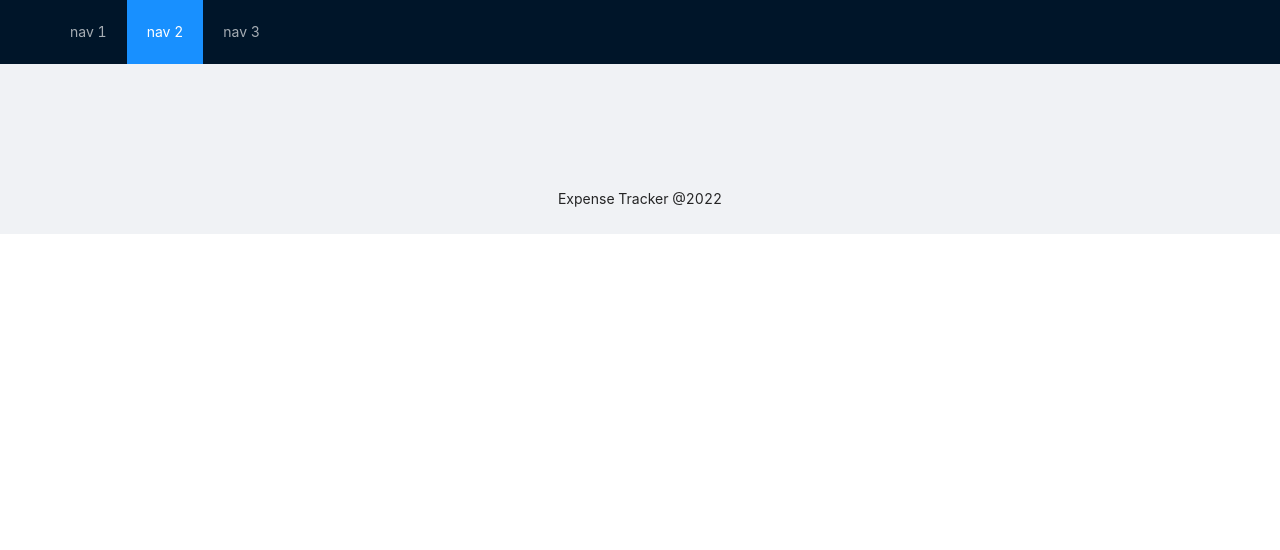
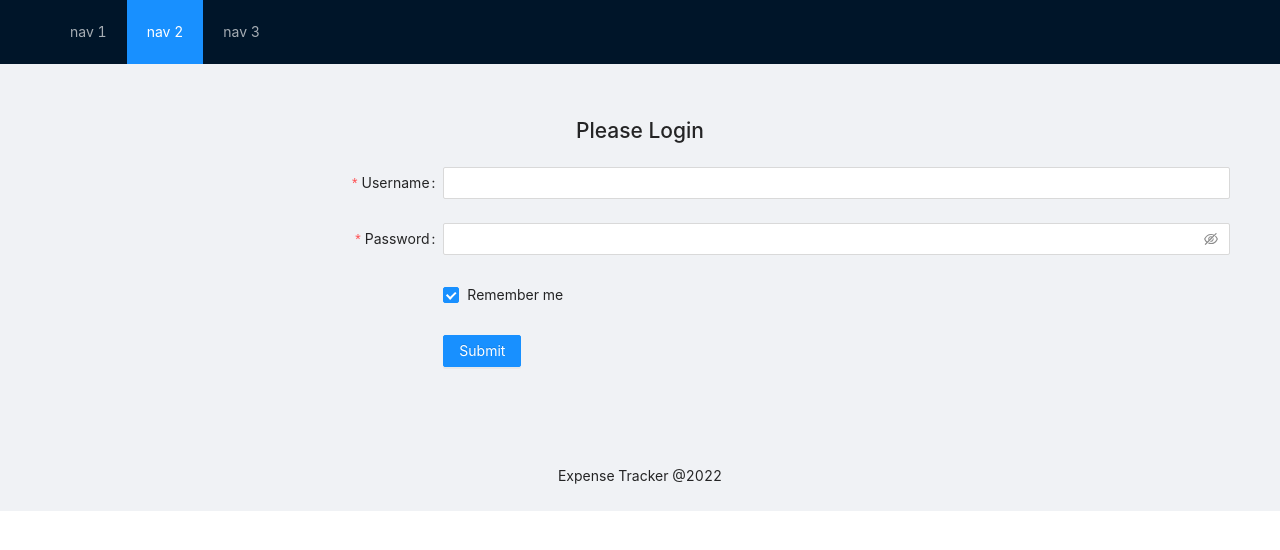
Before and after one commit to cihatsolak/expense-tracker, a React (Create React App) app: page /login in a window 1280 px wide. Shown: the top 550 px of the page. Built offline with nearby package versions, Linux system fonts and the light colour scheme.

Commit message:
Connect service to login page

```diff
--- a/src/App.tsx
+++ b/src/App.tsx
@@ -1,5 +1,6 @@
 import { Breadcrumb, Layout, Menu } from 'antd';
 import { Route, Routes } from 'react-router-dom';
+import SignIn from './components/SignIn';
 import SignUp from './components/SignUp';
 
 const { Header, Content, Footer } = Layout;
@@ -22,6 +23,7 @@ const App = () => {
       <Content className="site-layout" style={{ padding: '50px', marginTop: 64 }}>
         <Routes>
           <Route path="/register" element={<SignUp />} />
+          <Route path="/login" element={<SignIn />} />
         </Routes>
       </Content>
       <Footer style={{ textAlign: 'center' }}>
--- a/src/components/SignIn.tsx
+++ b/src/components/SignIn.tsx
@@ -1,14 +1,26 @@
-import { Button, Checkbox, Form, Input } from 'antd';
-import React from 'react';
+import { Button, Checkbox, Form, Input, Result } from 'antd';
+import { useLocation, useNavigate } from 'react-router-dom';
+import api from '../utils/api';
 import { showError } from '../utils/notification'
 
 const SignIn = () => {
-    const onFinish = (values: any) => {
+
+    const navigate = useNavigate();
+    const location: any = useLocation();
+
+    const onFinish = async (values: any) => {
         console.log('Success:', values);
+        try {
+            await api.post('/users/login', values);
+            navigate('/');
+        } catch (err: any) {
+            showError(err.response.data.errorMessage);
+        }
     };
 
     const onFinishFailed = (errorInfo: any) => {
         console.log('Failed:', errorInfo);
+        showError(errorInfo);
     };
 
     return (
@@ -21,6 +33,17 @@ const SignIn = () => {
             onFinishFailed={onFinishFailed}
             autoComplete="off"
         >
+            <h2 style={{ textAlign: 'center', marginBottom: 20 }}>Please Login</h2>
+            {
+                location?.state?.newSignUp && (
+                    <Result
+                        status="success"
+                        title="Yo successfully signed up!"
+                        subTitle="Please login using your credentials"
+                    />
+                )
+            }
+
             <Form.Item
                 label="Username"
                 name="username"
--- a/src/components/SignUp.tsx
+++ b/src/components/SignUp.tsx
@@ -24,7 +24,7 @@ const SignUp = () => {
     const onFinish = async (values: any) => {
         try {
             await api.post("/users/register", values);
-            navigate('/login');
+            navigate('/login', { state: { newSignUp: true } });
         }
         catch (err: any) {
             console.log({ err });
```
